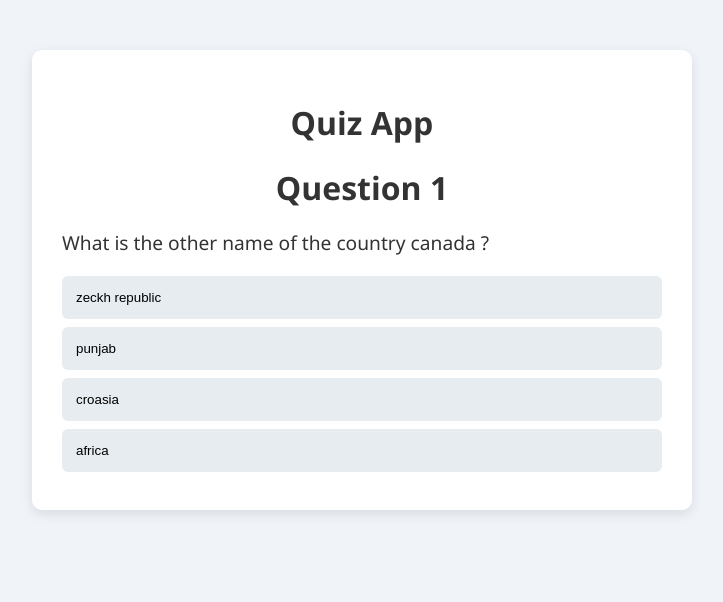
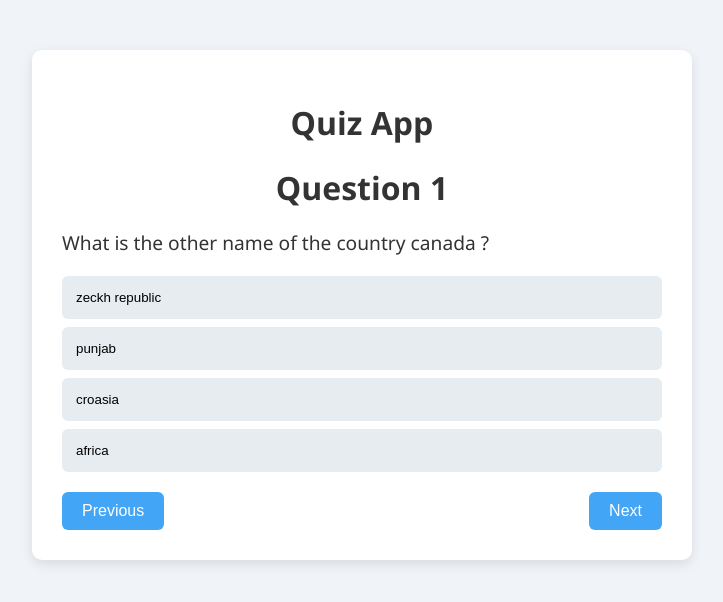
Before and after one commit to Het-477/quiz-app-react, a React (Vite) app: page / in a window 1280 px wide. Shown: the top 602 px of the page, without its empty margins (278-1001 px from the left). Built offline with nearby package versions, Linux system fonts and the light colour scheme.

Commit message:
style: add prev & next navigation btns

```diff
--- a/src/components/quiz.jsx
+++ b/src/components/quiz.jsx
@@ -24,6 +24,11 @@ function Quiz() {
             {questionBank[0].options.map(option => (
                 <button className="option">{option}</button>
             ))}
+
+            <div className="nav-buttons">
+                <button>Previous</button>
+                <button>Next</button>
+            </div>
         </div>
     </>)
 }
```
